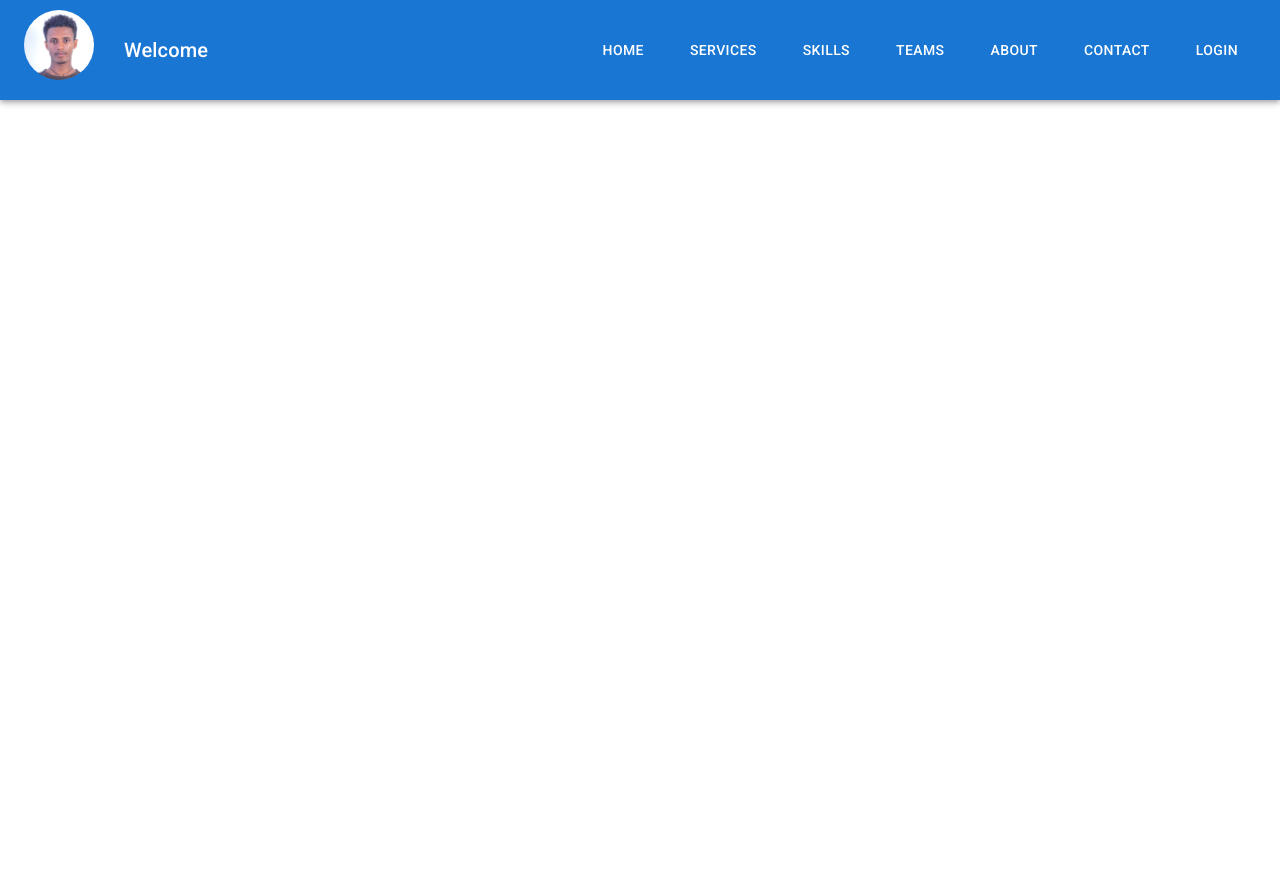
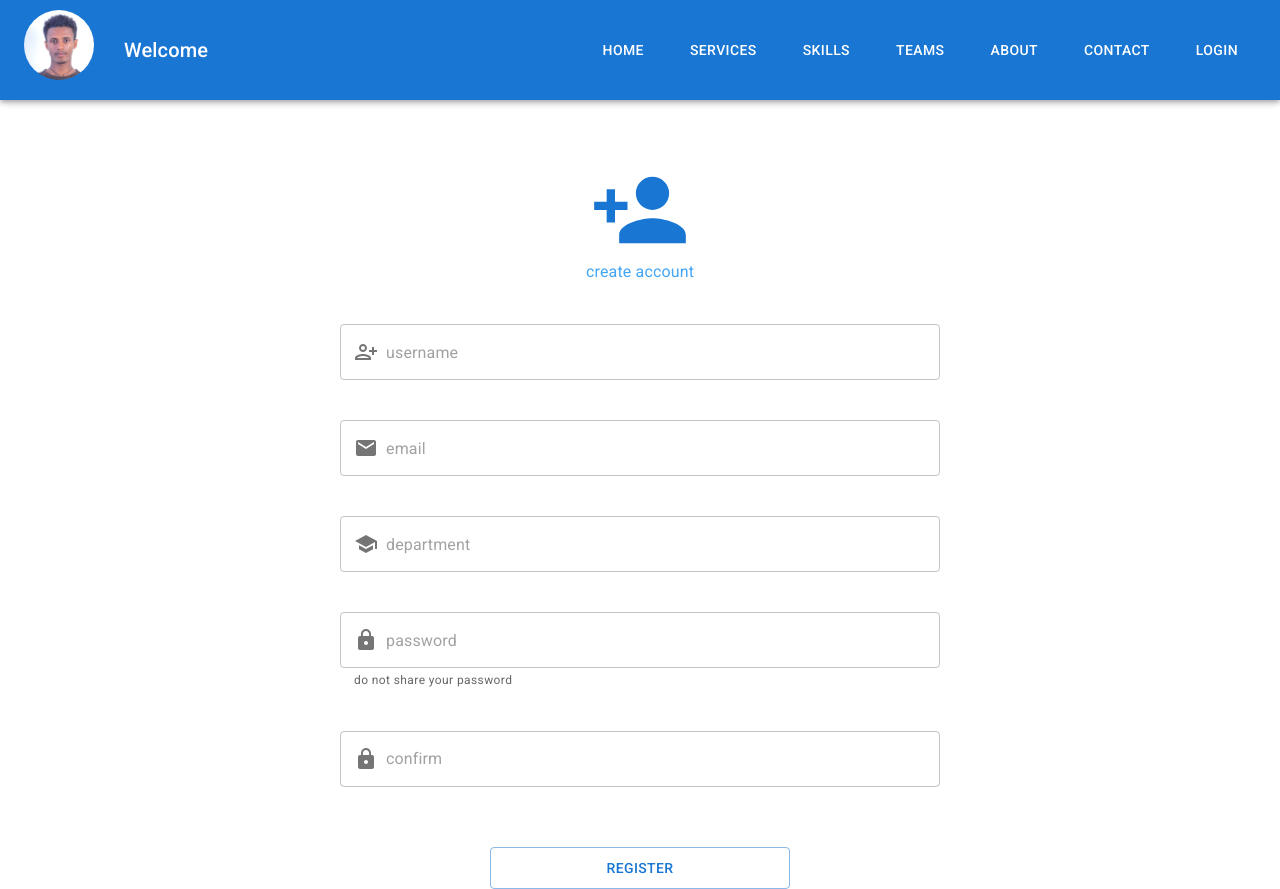
Before and after one commit to addisuanley2010/portifolio, a React (Create React App) app: page /register in a window 1280 px wide. Before the commit the page ends 800 px from the top, so only its background shows below. Built offline with nearby package versions, Linux system fonts and the light colour scheme.

Commit message:
register page added

```diff
--- a/package.json
+++ b/package.json
@@ -10,6 +10,7 @@
     "@testing-library/jest-dom": "^5.16.5",
     "@testing-library/react": "^13.4.0",
     "@testing-library/user-event": "^13.5.0",
+    "axios": "^1.2.0",
     "react": "^18.2.0",
     "react-dom": "^18.2.0",
     "react-router-dom": "^6.4.3",
--- a/src/componenets/Home.jsx
+++ b/src/componenets/Home.jsx
@@ -24,7 +24,7 @@ const Home = () => {
           <CardMedia
             component="img"
              height="500"
-            image="../aa.JPG"
+            image="../bb.jpg"
             alt="adda"
           />
           <CardContent>
--- a/src/componenets/Login.jsx
+++ b/src/componenets/Login.jsx
@@ -1,4 +1,5 @@
 import React from "react";
+import { useNavigate } from "react-router-dom";
 import {
   InputAdornment,
   Button,
@@ -11,6 +12,14 @@ import AccountCircle from "@mui/icons-material/AccountCircle";
 import HttpsIcon from "@mui/icons-material/Https";
 
 const Login = () => {
+   const navigate=useNavigate()
+
+
+
+
+  const register=()=>{
+    navigate('/register')
+  }
   return (
     <Stack alignItems={"center"}>
       <Stack
@@ -73,7 +82,7 @@ const Login = () => {
         Login
       </Button>
       <Stack direction={"row"} my={"30px"}>
-        <Button>
+        <Button onClick={register}>
           <Link>Register?</Link>
         </Button>
         {/* <Button >Forget?</Button> */}
--- a/src/componenets/Navbar.jsx
+++ b/src/componenets/Navbar.jsx
@@ -6,6 +6,7 @@ import Services from "./Services";
 import Skills from "./Skills";
 import Teams from "./Teams";
 import Login from "./Login";
+
 
 import { Link, Route, Routes } from "react-router-dom";
 import {
@@ -27,6 +28,7 @@ import {
 import MenuIcon from "@mui/icons-material/Menu";
 
 import { useState } from "react";
+import Register from "./Register";
 
 const drawerWidth = 250;
 const navItems = [
@@ -56,7 +58,10 @@ function Navbar(props) {
         {navItems.map((item) => (
           <ListItem key={item} disablePadding>
             <ListItemButton sx={{ textAlign: "center" }}>
-              <Link to={item} style={{paddingLeft: 15,textDecoration: 'none'}}>
+              <Link
+                to={item}
+                style={{ paddingLeft: 15, textDecoration: "none" }}
+              >
                 <ListItemText primary={item} />
               </Link>
             </ListItemButton>
@@ -68,7 +73,7 @@ function Navbar(props) {
 
   return (
     <Box sx={{ display: "flex" }} flexDirection="column">
-      <AppBar component="nav" position="sticky" sx={{marginBottom:'10px'}}>
+      <AppBar component="nav" position="sticky" sx={{ marginBottom: "10px" }}>
         <Toolbar>
           <Stack
             direction="row"
@@ -125,16 +130,24 @@ function Navbar(props) {
           </Typography>
           <Box sx={{ display: { xs: "none", sm: "block" } }}>
             {navItems.map((item) => (
-              <Button  color="inherit" sx={{
-             marginX:'10px',
-
-              }}>
-                <Link to={item} key={item} style={{
-                  paddingLeft: 10, textDecoration: 'none' ,color: 'inherit'}} >
+              <Button
+                color="inherit"
+                sx={{
+                  marginX: "10px",
+                }}
+              >
+                <Link
+                  to={item}
+                  key={item}
+                  style={{
+                    paddingLeft: 10,
+                    textDecoration: "none",
+                    color: "inherit",
+                  }}
+                >
                   {item}
                 </Link>
               </Button>
-
             ))}
           </Box>
         </Toolbar>
@@ -161,6 +174,7 @@ function Navbar(props) {
         <Route path="/services" element={<Services />}></Route>
         <Route path="/skills" element={<Skills />}></Route>
         <Route path="/teams" element={<Teams />}></Route>
+        <Route path="/register" element={<Register />}></Route>
       </Routes>
     </Box>
   );
--- a/src/componenets/Register.jsx
+++ b/src/componenets/Register.jsx
@@ -1,9 +1,171 @@
-import React from 'react'
+import React from "react";
+import PersonAddAltIcon from "@mui/icons-material/PersonAddAlt";
+import HttpsIcon from "@mui/icons-material/Https";
+import EmailIcon from "@mui/icons-material/Email";
+import SchoolIcon from "@mui/icons-material/School";
+import PersonAddIcon from "@mui/icons-material/PersonAdd";
+import { useState } from "react";
+import axios from "axios";
+import { useNavigate } from "react-router-dom";
+import {
+  InputAdornment,
+  Button,
+  TextField,
+  Stack,
+  Typography,
+} from "@mui/material";
 
 const Register = () => {
+  const [values, setValues] = useState({
+    username: "",
+    email: "",
+    department: "",
+    password: "",
+    confirmPassword: "",
+  });
+  const navigate = useNavigate();
+
+  const handleChange = (event) => {
+    event.preventDefault();
+
+    const fieldName = event.target.getAttribute("name");
+    const fieldValue = event.target.value;
+
+    const newValues = { ...values };
+    newValues[fieldName] = fieldValue;
+
+    setValues(newValues);
+  };
+
+  const handleSubmit = () => {
+    if(values.username!==""&&values.email!==""&&values.password!==""&&values.department!==""){
+    axios.post("http://localhost:3001/insert", values).then((res) => {
+      if (res.data.error){
+        alert(res.data.error);
+      }
+      else {
+        alert(res.data.success)
+        navigate("/login");
+      }
+    });}
+    else{
+      alert('please fill all the fields!')
+    }
+  };
+
   return (
-    <div>Register</div>
-  )
-}
+    <Stack alignItems={"center"}>
+      <Stack
+        marginTop={"50px"}
+        sx={{
+          minWidth: {
+            xs: "350px",
+            sm: "600px",
+          },
+          gap: "40px",
+        }}
+      >
+        <Stack alignItems={"center"}>
+          <PersonAddIcon
+            color="primary"
+            sx={{
+              height: "100px",
+              width: "100px",
+            }}
+          />
 
-export default Register
+          <Typography color={"primary.light"}> create account</Typography>
+        </Stack>
+        <TextField
+          name="username"
+          value={values.username}
+          onChange={handleChange}
+          placeholder="username"
+          InputProps={{
+            startAdornment: (
+              <InputAdornment position="start">
+                <PersonAddAltIcon />
+              </InputAdornment>
+            ),
+          }}
+        />
+        <TextField
+          placeholder="email"
+          value={values.email}
+          onChange={handleChange}
+          name="email"
+          type={"email"}
+          InputProps={{
+            startAdornment: (
+              <InputAdornment position="start">
+                <EmailIcon />
+              </InputAdornment>
+            ),
+          }}
+        />
+        <TextField
+          name="department"
+          value={values.department}
+          onChange={handleChange}
+          placeholder="department"
+          InputProps={{
+            startAdornment: (
+              <InputAdornment position="start">
+                <SchoolIcon />
+              </InputAdornment>
+            ),
+          }}
+        />
+        <TextField
+          placeholder="password"
+          value={values.password}
+          onChange={handleChange}
+          name="password"
+          type={"password"}
+          helperText="do not share your password"
+          InputProps={{
+            startAdornment: (
+              <InputAdornment position="start">
+                <HttpsIcon />
+              </InputAdornment>
+            ),
+          }}
+        />
+        <TextField
+          placeholder="confirm"
+          value={values.confirmPassword}
+          onChange={handleChange}
+          name="confirmPassword"
+          type={"password"}
+          InputProps={{
+            startAdornment: (
+              <InputAdornment position="start">
+                <HttpsIcon />
+              </InputAdornment>
+            ),
+          }}
+        />
+      </Stack>
+
+      <Button
+        variant="outlined"
+        onClick={handleSubmit}
+        sx={{
+          marginTop: "60px",
+          paddingY: "8px",
+          "&:hover": {
+            backgroundColor: "primary.light",
+          },
+          minWidth: {
+            xs: "200px",
+            sm: "300px",
+          },
+        }}
+      >
+        Register
+      </Button>
+    </Stack>
+  );
+};
+
+export default Register;
```
Also changed, not shown: src/componenets/Alert.jsx (added, +49 -0 lines), 1 other file (tests, documents, lock files or other folders).
